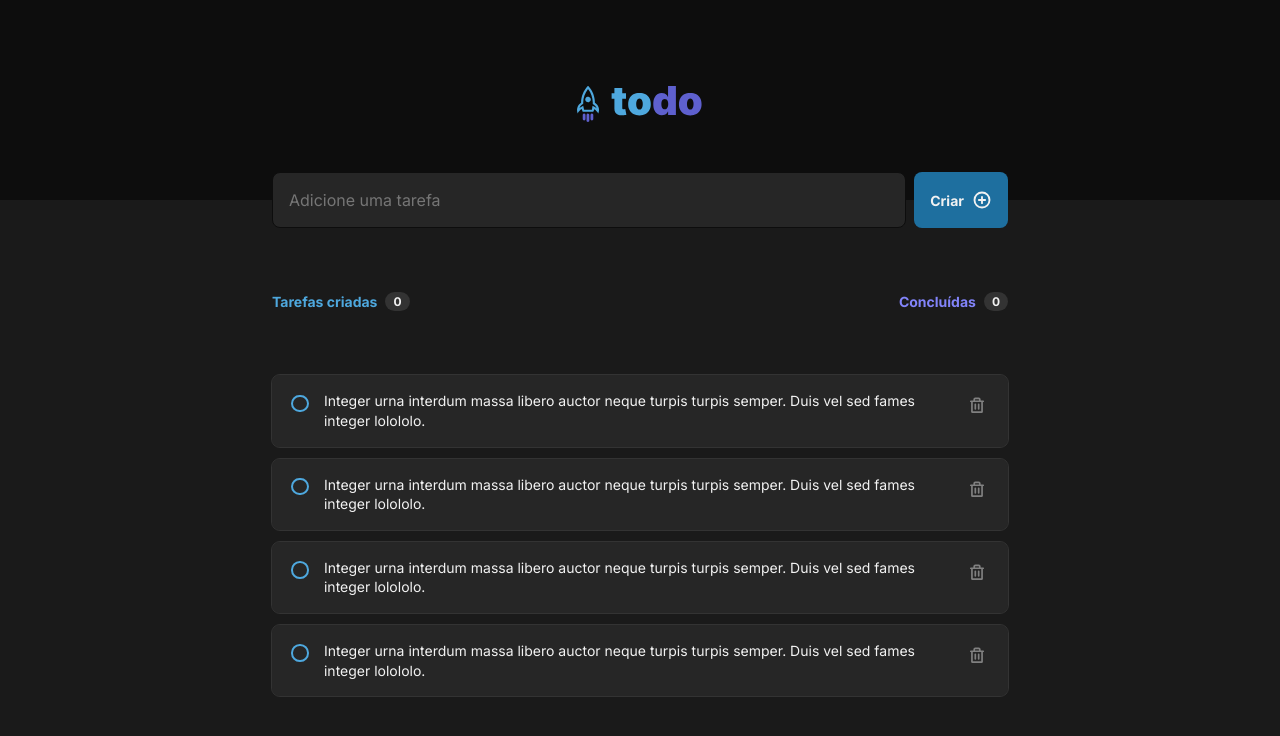
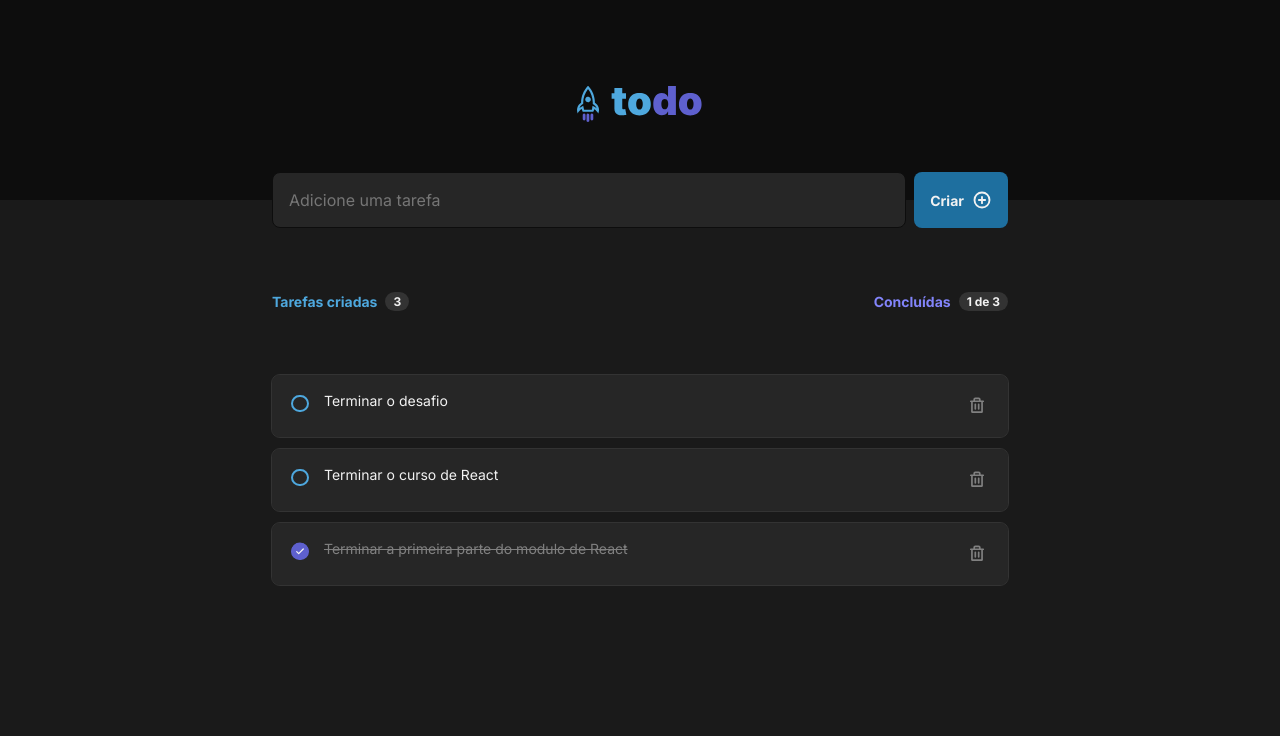
Before and after one commit to TheMachineDev/ignite-todo, a React (Vite) app: page / in a window 1280 px wide. Shown: the top 736 px of the page. Built offline with nearby package versions, Linux system fonts and the light colour scheme.

Commit message:
Add functionality to toggle todos state

```diff
--- a/src/components/Todo.tsx
+++ b/src/components/Todo.tsx
@@ -1,22 +1,29 @@
 import { CheckCircle, Trash } from '@phosphor-icons/react';
 import styles from './Todo.module.css';
 
-interface TodoProps {
+export interface TodoProps {
   id: string;
+  content: string;
+  isCompleted: boolean;
+  toggleTodoState: (id: string, isCompleted: boolean) => void;
 }
 
-export function Todo({ id }: TodoProps) {
+export function Todo({ id, content, isCompleted, toggleTodoState }: TodoProps) {
+
+  function handleTodoState(){
+    toggleTodoState(id, isCompleted);
+  }
 
   return (
     <div className={styles.todo}>
       <div className={styles.checkboxContainer}>
-        <input type="checkbox" id={id} />
+        <input type="checkbox" readOnly id={id} checked={isCompleted} onClick={handleTodoState}/>
         <label htmlFor={id}>
           <span><CheckCircle className={styles.checkCircle} weight="fill" size={21}/></span>
-          Integer urna interdum massa libero auctor neque turpis turpis semper. Duis vel sed fames integer lolololo.
+          {content}
         </label>
       </div>
-      <button title="Deletar tarefa">
+      <button title="Deletar tarefa" >
         <Trash size={18} weight="bold"/>
       </button>
     </div>
--- a/src/components/TodoList.tsx
+++ b/src/components/TodoList.tsx
@@ -1,25 +1,57 @@
-import { Todo } from './Todo';
+import { useState } from 'react';
+import { Todo, TodoProps } from './Todo';
 import styles from './TodoList.module.css';
 
+
+
 export function TodoList() {
+
+  const [todos, setTodos] = useState([
+    {
+      id: '1',
+      content: 'Terminar o desafio',
+      isCompleted: false
+    },
+    {
+      id: '2',
+      content: 'Terminar o curso de React',
+      isCompleted: false
+    },
+    {
+      id: '3',
+      content: 'Terminar a primeira parte do modulo de React',
+      isCompleted: true
+    }
+  ]);
+
+  function toggleTodoState(todoToToggledState: string, isCompleted: boolean) {
+    const newTodosWithToggledOne = todos.map(todo => ({
+      ...todo,
+      ...(todo.id === todoToToggledState && {isCompleted: !isCompleted})
+    }))
+
+    setTodos(newTodosWithToggledOne);
+  }
+
+  //console.log(todos.filter(todo => todo.isCompleted === true).length)
+
   return (
     <>
       <header className={styles.listInfo}>
         <div className={styles.todoCounter}>
           <p>Tarefas criadas</p>
-          <span>0</span>
+          <span>{todos.length}</span>
         </div>
         <div className={styles.todoCounter}>
           <p>Concluídas</p>
-          <span>0</span>
+          <span>{todos.length > 0 ? `${todos.filter(todo => todo.isCompleted === true).length} de ${todos.length}` : 0}</span>
         </div>
       </header>
 
       <div className={styles.todoList}>
-        <Todo id="hello" />
-        <Todo id="hello1" />
-        <Todo id="hello2" />
-        <Todo id="hello3" />
+        {todos.map(todo => (
+          <Todo key={todo.id} id={todo.id} content={todo.content} isCompleted={todo.isCompleted} toggleTodoState={toggleTodoState}/>
+        ))}
       </div>
     </>
   )
```
